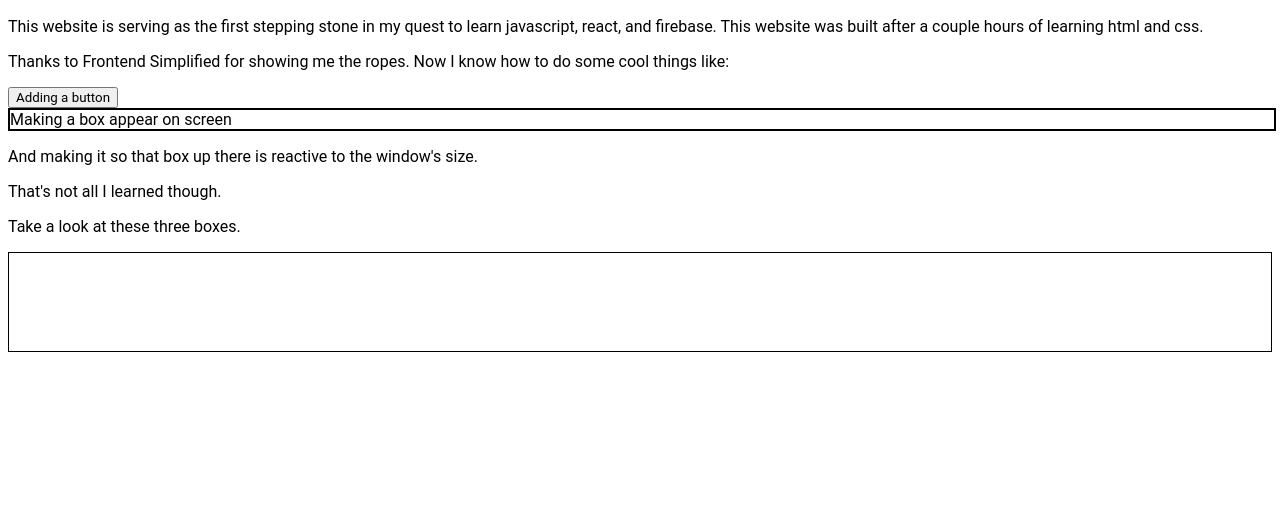
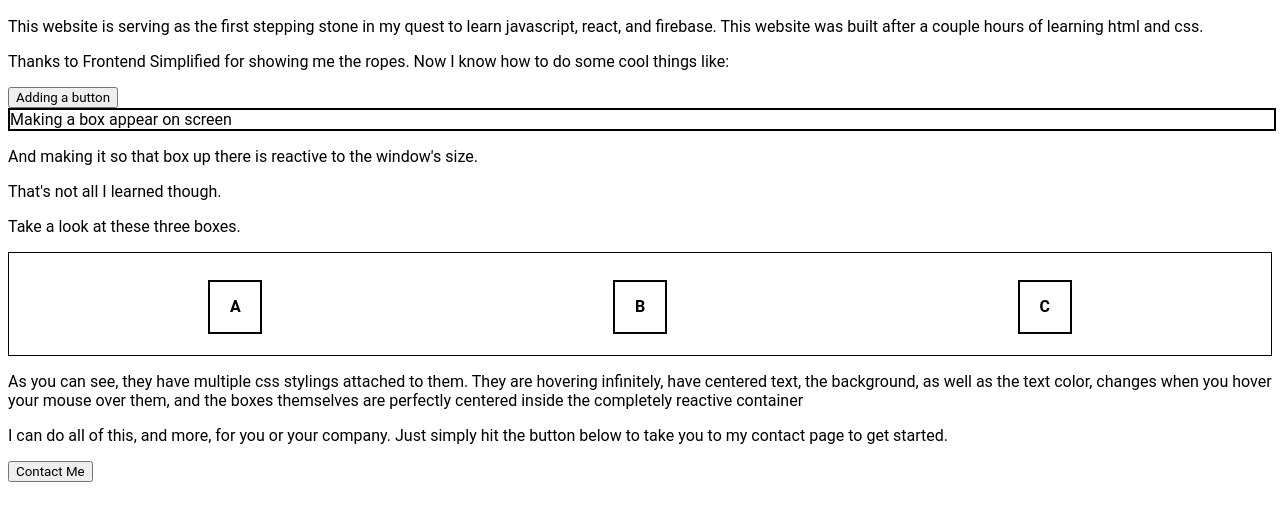
Before and after one commit to tylerdeel03/First-GitHub-Project, a plain HTML site: page index.html in a window 1280 px wide. Shown: the part 112-632 px from the top of the page. Drawn offline with Linux system fonts and the light colour scheme.

Commit message:
Added more detail and css styling to webpage

```diff
--- a/index.html
+++ b/index.html
@@ -21,10 +21,14 @@
     <p>That's not all I learned though.</p>
     <p>Take a look at these three boxes.</p>
     <div class="container">
-        <div class="box"></div>
-        <div class="box"></div>
-        <div class="box"></div>
+        <div class="box"><b>A</b></div>
+        <div class="box"><b>B</b></div>
+        <div class="box"><b>C</b></div>
     </div>
+    <p>As you can see, they have multiple css stylings attached to them. They are hovering infinitely, have centered text, the background, as well as the text color, changes when you hover your mouse over them, and the boxes themselves are perfectly centered inside the completely reactive container</p>
+    <p>I can do all of this, and more, for you or your company. Just simply hit the button below to take you to my contact page to get started.</p>
+
+    <button>Contact Me</button>
 </body>
 
 </html>
--- a/style.css
+++ b/style.css
@@ -10,16 +10,50 @@
 .container {
     border: 1px solid black;
     display: flex;
-    justify-content: space-between;
+    justify-content: space-around;
     padding: 24px;
-    ;
 }
 
 .box {
-    border: 2 px solid black;
+    border: 2px solid black;
     height: 50px;
     width: 50px;
     display: flex;
     align-items: center;
-    margin-left: auto;
+    transition: background-color 300ms;
+    animation: float 2000ms infinite alternate-reverse;
+    transition: all 300ms;
+    justify-content: center;
 }
+
+.box:hover {
+    background-color: purple;
+    color: green;
+}
+
+@keyframes float {
+    0% {
+        transform: translateY(-5px);
+    }
+    100% {
+        transform: translateY(5px);
+    }
+}
+
+@media (max-width: 992px){
+    * {
+        font-size: 16px;
+    }
+}
+
+@media (max-width: 768px){
+    * {
+        font-size: 14px;
+    }
+}
+
+@media (max-width: 576px){
+    * {
+        font-size: 12px;
+    }
+}
```
